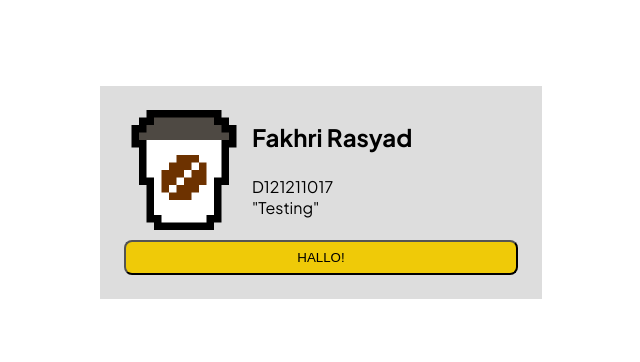
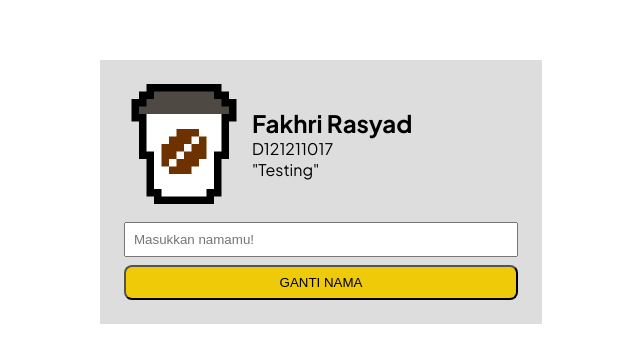
Before and after one commit to fakhri-rasyad/banner-pmw2023, a Next.js app: page / in a window 1280 px wide. Shown: the part 208-570 px from the top of the page, without its empty margins (319-959 px from the left). Built offline with nearby package versions, Linux system fonts and the light colour scheme.

Commit message:
Tugas 13
Penambahan untuk handler onKeyDown == "Enter",

```diff
--- a/src/app/globals.css
+++ b/src/app/globals.css
@@ -55,7 +55,7 @@ p {
   height: 100%;
   display: flex;
   flex-direction: column;
-  justify-content: space-around;
+  justify-content: center;
 }
 
 .content-header-banner {
@@ -69,6 +69,12 @@ p {
   width: 100%;
 }
 
+.cta-banner-wrapper input {
+  padding: 8px;
+  margin: 8px 0;
+  width: 100%;
+}
+
 button {
   border-radius: 8px;
   padding: 8px;
--- a/src/app/page.js
+++ b/src/app/page.js
@@ -1,7 +1,29 @@
+"use client";
+
 import Image from "next/image";
 import "./globals.css";
+import { useState } from "react";
 
 export default function Home() {
+  let [nama, setNama] = useState("Fakhri Rasyad");
+  let [inputNamaBaru, setInputNamaBaru] = useState("");
+
+  function nameHandler() {
+    if (inputNamaBaru.length == 0) {
+      alert("Input tidak boleh kosong!");
+      return;
+    }
+    setNama(inputNamaBaru);
+  }
+
+  function inputHandler(value) {
+    setInputNamaBaru(value);
+  }
+
+  function onKeyDownHandler(e) {
+    if (e.code == "Enter") nameHandler();
+  }
+
   return (
     <div className="body">
       <div className="banner-container">
@@ -13,15 +35,13 @@ export default function Home() {
             <Image
               src="/assets/profile.png"
               alt="Picture of the author"
+              objectFit="contain"
               fill
-              objectFit="contain"
-              // blurDataURL="data:..." automatically provided
-              // placeholder="blur" // Optional blur-up while loading
             />
           </div>
           <div className="content-header-banner">
             <div className="bio-nim-header-banner">
-              <h1>Fakhri Rasyad</h1>
+              <h1>{nama}</h1>
               <div className="nim-header-banner">
                 <p>D121211017</p>
                 <p>"Testing"</p>
@@ -31,7 +51,20 @@ export default function Home() {
         </div>
         <div className="cta-banner-wrapper">
           {/*Tombol CTA */}
-          <button>HALLO!</button>
+          <input
+            placeholder="Masukkan namamu!"
+            onKeyDown={(value) => {
+              onKeyDownHandler(value);
+            }}
+            onInput={(value) => inputHandler(value.target.value)}
+          ></input>
+          <button
+            onClick={() => {
+              nameHandler();
+            }}
+          >
+            GANTI NAMA
+          </button>
         </div>
       </div>
     </div>
```
